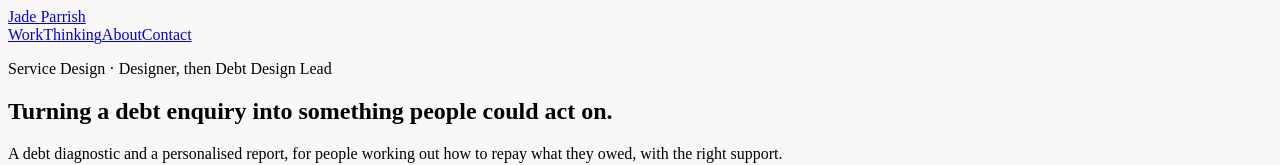
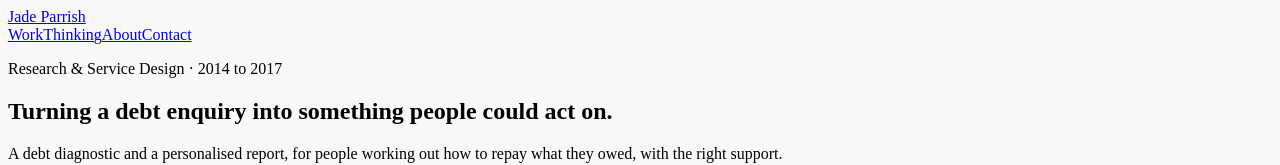
Before and after one commit to jadeparrish/portfolio, a Next.js app: page /work/debt-advice in a window 1280 px wide. Shown: the top 165 px of the page. Built offline with nearby package versions, Linux system fonts and the light colour scheme.

Commit message:
Modify service design title and date range
Updated the service design title to reflect accurate roles and dates.

```diff
--- a/app/work/debt-advice/page.js
+++ b/app/work/debt-advice/page.js
@@ -57,7 +57,7 @@ export default function DebtAdviceCaseStudy() {
         {/* Title */}
         <section className="pb-8 border-b border-neutral-200/80">
           <p className="text-[11px] uppercase tracking-[0.2em] font-medium text-neutral-600 mb-4">
-            Service Design &middot; Designer, then Debt Design Lead
+            Research &amp; Service Design &middot; 2014 to 2017
           </p>
           <h1 className="text-3xl sm:text-4xl lg:text-5xl font-serif font-normal leading-[1.15] tracking-tight text-neutral-900 mb-6">
             Turning a debt enquiry into something people could act on.
```
